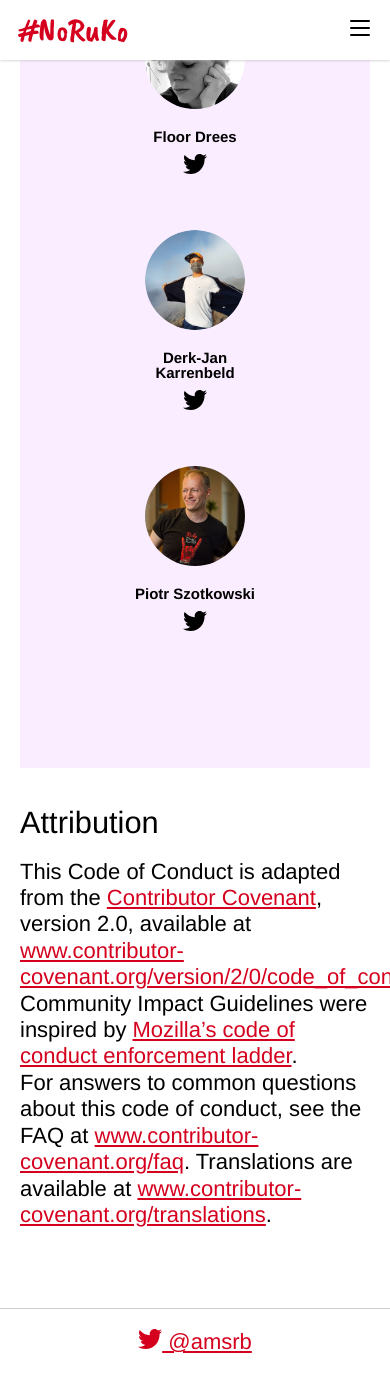
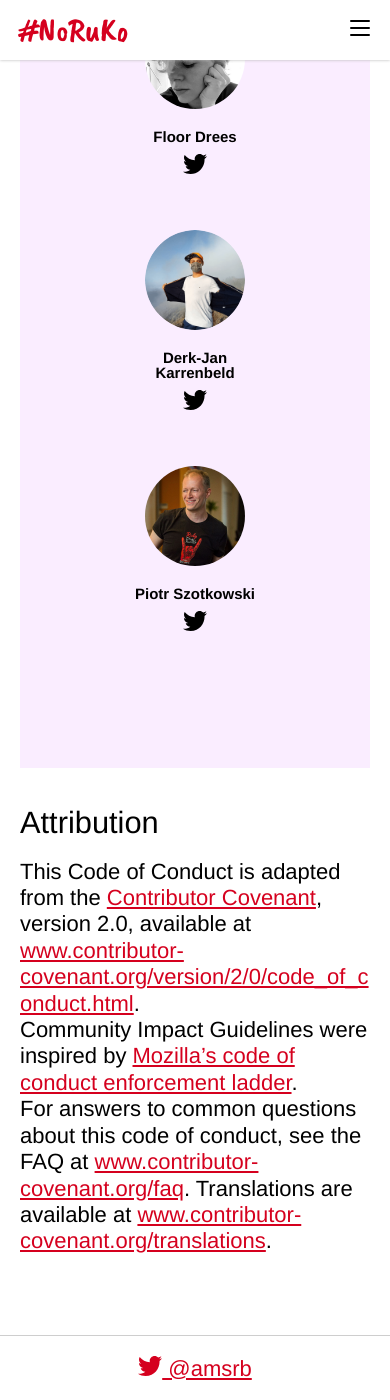
Before and after one commit to rubynl/noruko.org, a Jekyll site: the page built from code-of-conduct/index.html.md, in a window 390 px wide and 1400 px high, scrolled down 6186 px. Built offline with Jekyll 4.4.1, drawn with Linux system fonts in a browser that asks for light colours; before the commit the page ends 7559 px from its top, so only the background shows below that.

Commit message:
Prevent horizontal scroll on CoC page
Break long words, or URLs, from creating a horizontal scroll on the
page. Instead, break the URLs into parts over multiple lines. I noticed
this was a problem on mobile Safari, but on desktop Firefox already did
it correctly, which is how it was missed.

```diff
--- a/_sass/components/_section.sass
+++ b/_sass/components/_section.sass
@@ -25,6 +25,9 @@
   p ~ h4
     margin-top: 40px
 
+  p
+    overflow-wrap: break-word
+
 .section-dark
   background-color: #faedff
 
```
